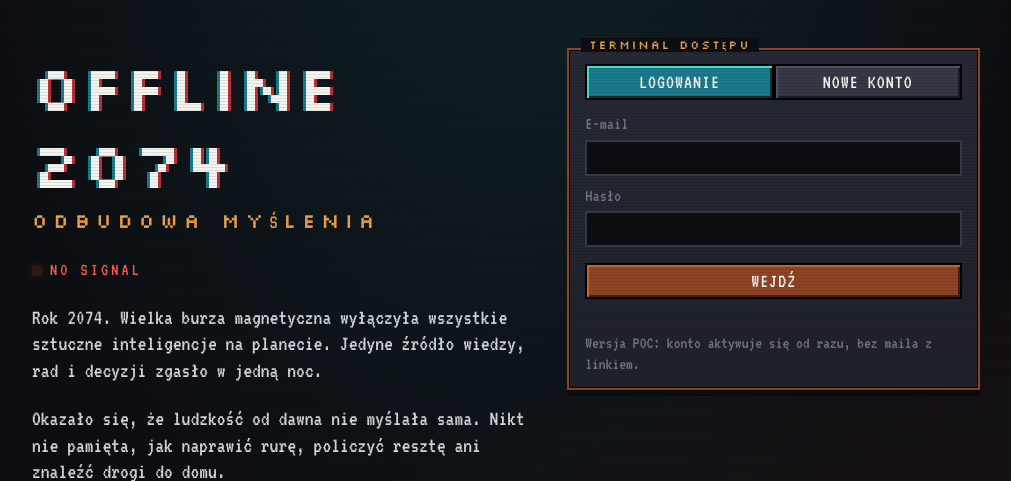
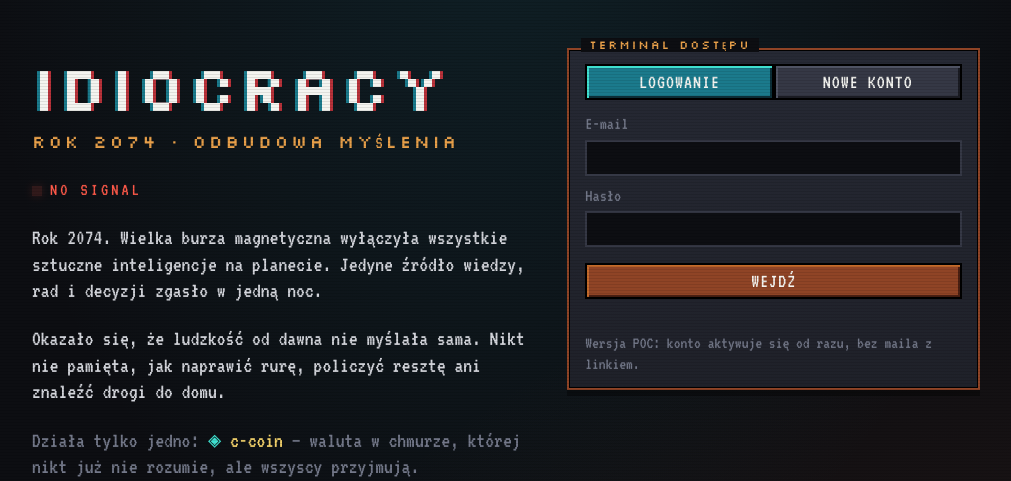
Before and after one commit to meksula/idiocracy, a Spring Boot app: page / in a window 1280 px wide. Shown: the top 481 px of the page, without its empty margins (134-1145 px from the left). Run offline with Spring Boot 4, Linux system fonts and the light colour scheme; some of the project's set-up classes (security, data sources, template engines, error pages and the like) are left out, and stand-ins take their place.

Commit message:
Zmiana tytulu gry na Idiocracy
Tytul w UI, konfiguracji (game.title), nazwa artefaktu, bazy danych
(idiocracy) i klasy startowej (IdiocracyApplication), dokumentacja.

Co-Authored-By: Claude Opus 5.5 <noreply@anthropic.com>
Claude-Session: https://claude.ai/code/session_01NxmSD3LCChXFLMbyR5mUp8

```diff
--- a/docker-compose.yml
+++ b/docker-compose.yml
@@ -2,7 +2,7 @@ services:
   postgres:
     image: postgres:16
     environment:
-      POSTGRES_DB: offline2074
+      POSTGRES_DB: idiocracy
       POSTGRES_USER: game
       POSTGRES_PASSWORD: game
     ports:
--- a/pom.xml
+++ b/pom.xml
@@ -12,9 +12,9 @@
     </parent>
 
     <groupId>pl.idiocracy</groupId>
-    <artifactId>offline-2074</artifactId>
+    <artifactId>idiocracy</artifactId>
     <version>0.1.0-SNAPSHOT</version>
-    <name>OFFLINE 2074</name>
+    <name>Idiocracy</name>
     <description>Przegladarkowy MMORPG 2D - rok 2074, ludzkosc bez AI.</description>
 
     <properties>
--- a/src/main/java/pl/idiocracy/game/OfflineApplication.java
+++ b/src/main/java/pl/idiocracy/game/IdiocracyApplication.java
@@ -9,9 +9,9 @@ import org.springframework.scheduling.annotation.EnableScheduling;
 @SpringBootApplication(exclude = UserDetailsServiceAutoConfiguration.class)
 @ConfigurationPropertiesScan
 @EnableScheduling
-public class OfflineApplication {
+public class IdiocracyApplication {
 
     public static void main(String[] args) {
-        SpringApplication.run(OfflineApplication.class, args);
+        SpringApplication.run(IdiocracyApplication.class, args);
     }
 }
--- a/src/main/resources/application.yml
+++ b/src/main/resources/application.yml
@@ -1,8 +1,8 @@
 spring:
   application:
-    name: offline-2074
+    name: idiocracy
   datasource:
-    url: ${DB_URL:jdbc:postgresql://localhost:5432/offline2074}
+    url: ${DB_URL:jdbc:postgresql://localhost:5432/idiocracy}
     username: ${DB_USER:game}
     password: ${DB_PASSWORD:game}
   jpa:
@@ -18,7 +18,7 @@ server:
   port: ${PORT:8080}
 
 game:
-  title: "OFFLINE 2074"
+  title: "Idiocracy"
   jwt-secret: ${JWT_SECRET:dev-secret-change-me-dev-secret-change-me-0123456789}
   jwt-ttl-hours: 168
   # Pierwsze zarejestrowane konto zawsze dostaje role ADMIN (wygodne na POC).
--- a/src/main/resources/db/migration/V1__init.sql
+++ b/src/main/resources/db/migration/V1__init.sql
@@ -1,5 +1,5 @@
 -- ============================================================
--- OFFLINE 2074 - schemat bazowy
+-- Idiocracy - schemat bazowy
 -- Tresc gry (kafelki, rasy, klasy, przedmioty, mapy, NPC, misje)
 -- jest data-driven: kluczem jest czytelny "code", elastyczne
 -- czesci trzymamy w JSONB, zeby edytor mogl je swobodnie rozwijac.
--- a/src/main/resources/static/characters.html
+++ b/src/main/resources/static/characters.html
@@ -3,7 +3,7 @@
 <head>
   <meta charset="utf-8">
   <meta name="viewport" content="width=device-width, initial-scale=1">
-  <title>Postacie — OFFLINE 2074</title>
+  <title>Postacie — Idiocracy</title>
   <link rel="preconnect" href="https://fonts.googleapis.com">
   <link href="https://fonts.googleapis.com/css2?family=Silkscreen&family=VT323&display=swap" rel="stylesheet">
   <link rel="stylesheet" href="/css/theme.css">
@@ -38,7 +38,7 @@
 </head>
 <body>
 <header>
-  <div class="logo">OFFLINE 2074</div>
+  <div class="logo">IDIOCRACY</div>
   <span class="no-signal">NO SIGNAL</span>
   <span class="spacer"></span>
   <span class="muted" id="who"></span>
--- a/src/main/resources/static/css/theme.css
+++ b/src/main/resources/static/css/theme.css
@@ -1,5 +1,5 @@
 /* =========================================================
-   OFFLINE 2074 — motyw "NO SIGNAL"
+   Idiocracy — motyw "NO SIGNAL"
    Ciemny beton, rdza, resztki neonu. Kolory = paleta gry.
    ========================================================= */
 :root {
@@ -74,7 +74,7 @@ h3 { font-size: 16px; color: var(--amber); text-transform: uppercase; }
   text-shadow: 3px 0 var(--red-dim), -3px 0 var(--teal);
   animation: glitch 6s infinite steps(1);
 }
-.logo small { display: block; font-size: .32em; letter-spacing: 6px; color: var(--amber); text-shadow: none; margin-top: 6px; }
+.logo small { display: block; font-size: .28em; letter-spacing: 3px; white-space: nowrap; color: var(--amber); text-shadow: none; margin-top: 6px; }
 @keyframes glitch {
   0%, 92%, 100% { transform: none; text-shadow: 3px 0 var(--red-dim), -3px 0 var(--teal); }
   93% { transform: translateX(-3px) skewX(-8deg); text-shadow: -5px 0 var(--pink), 5px 0 var(--neon); }
--- a/src/main/resources/static/editor.html
+++ b/src/main/resources/static/editor.html
@@ -3,7 +3,7 @@
 <head>
   <meta charset="utf-8">
   <meta name="viewport" content="width=device-width, initial-scale=1">
-  <title>Edytor świata — OFFLINE 2074</title>
+  <title>Edytor świata — Idiocracy</title>
   <link rel="preconnect" href="https://fonts.googleapis.com">
   <link href="https://fonts.googleapis.com/css2?family=Silkscreen&family=VT323&display=swap" rel="stylesheet">
   <link rel="stylesheet" href="/css/theme.css">
@@ -11,7 +11,7 @@
 </head>
 <body>
 <header class="ed-header">
-  <div class="logo">OFFLINE 2074</div>
+  <div class="logo">IDIOCRACY</div>
   <span class="amber">EDYTOR ŚWIATA</span>
   <nav id="tabs"></nav>
   <span class="spacer"></span>
--- a/src/main/resources/static/game.html
+++ b/src/main/resources/static/game.html
@@ -3,7 +3,7 @@
 <head>
   <meta charset="utf-8">
   <meta name="viewport" content="width=device-width, initial-scale=1">
-  <title>OFFLINE 2074</title>
+  <title>Idiocracy</title>
   <link rel="preconnect" href="https://fonts.googleapis.com">
   <link href="https://fonts.googleapis.com/css2?family=Silkscreen&family=VT323&display=swap" rel="stylesheet">
   <link rel="stylesheet" href="/css/theme.css">
@@ -87,7 +87,7 @@
 <body>
 <div id="app">
   <header id="topbar">
-    <div class="logo">OFFLINE 2074</div>
+    <div class="logo">IDIOCRACY</div>
     <span class="no-signal">NO SIGNAL</span>
     <span class="loc" id="loc">…</span>
     <span class="spacer"></span>
--- a/src/main/resources/static/index.html
+++ b/src/main/resources/static/index.html
@@ -3,7 +3,7 @@
 <head>
   <meta charset="utf-8">
   <meta name="viewport" content="width=device-width, initial-scale=1">
-  <title>OFFLINE 2074</title>
+  <title>Idiocracy</title>
   <link rel="preconnect" href="https://fonts.googleapis.com">
   <link href="https://fonts.googleapis.com/css2?family=Silkscreen&family=VT323&display=swap" rel="stylesheet">
   <link rel="stylesheet" href="/css/theme.css">
@@ -24,7 +24,7 @@
 <body>
 <main>
   <section class="lore">
-    <div class="logo">OFFLINE 2074<small>ODBUDOWA MYŚLENIA</small></div>
+    <div class="logo">IDIOCRACY<small>ROK 2074 · ODBUDOWA MYŚLENIA</small></div>
     <p><span class="no-signal">NO SIGNAL</span></p>
     <p>Rok 2074. Wielka burza magnetyczna wyłączyła wszystkie sztuczne inteligencje na planecie. Jedyne źródło wiedzy, rad i decyzji zgasło w jedną noc.</p>
     <p>Okazało się, że ludzkość od dawna nie myślała sama. Nikt nie pamięta, jak naprawić rurę, policzyć resztę ani znaleźć drogi do domu.</p>
--- a/src/main/resources/static/js/api.js
+++ b/src/main/resources/static/js/api.js
@@ -1,5 +1,5 @@
 // Wspolny klient REST + przechowywanie sesji.
-const KEY = 'offline2074.session';
+const KEY = 'idiocracy.session';
 
 export function session() {
   try { return JSON.parse(localStorage.getItem(KEY)); } catch { return null; }
--- a/src/main/resources/static/js/editor/main.js
+++ b/src/main/resources/static/js/editor/main.js
@@ -54,7 +54,7 @@ function styleGuide() {
         el('div', { class: 'swatch big', style: { background: PALETTE[k] } }),
         el('code', { text: k }), el('span', { class: 'muted', text: `cień: ${SHADE[k]}` })))));
   }
-  const prompt = `Zaprojektuj ikonę przedmiotu do gry OFFLINE 2074 (pixel-art 16x16).
+  const prompt = `Zaprojektuj ikonę przedmiotu do gry Idiocracy (pixel-art 16x16).
 Używaj WYŁĄCZNIE znaków palety: ${Object.keys(PALETTE).join(' ')} oraz "." (przezroczystość).
 Zasady: czarny kontur "0" wokół kształtu, światło z lewej-góry, maks. 3-4 odcienie na obiekt,
 świat stonowany (szarości, rdza, zgniła zieleń), neon (c C n) tylko dla technologii, róż/fiolet (p P m) dla anomalii.
```
Also changed, not shown: docs/STYLE_GUIDE.md (+1 -1 lines), README.md.
